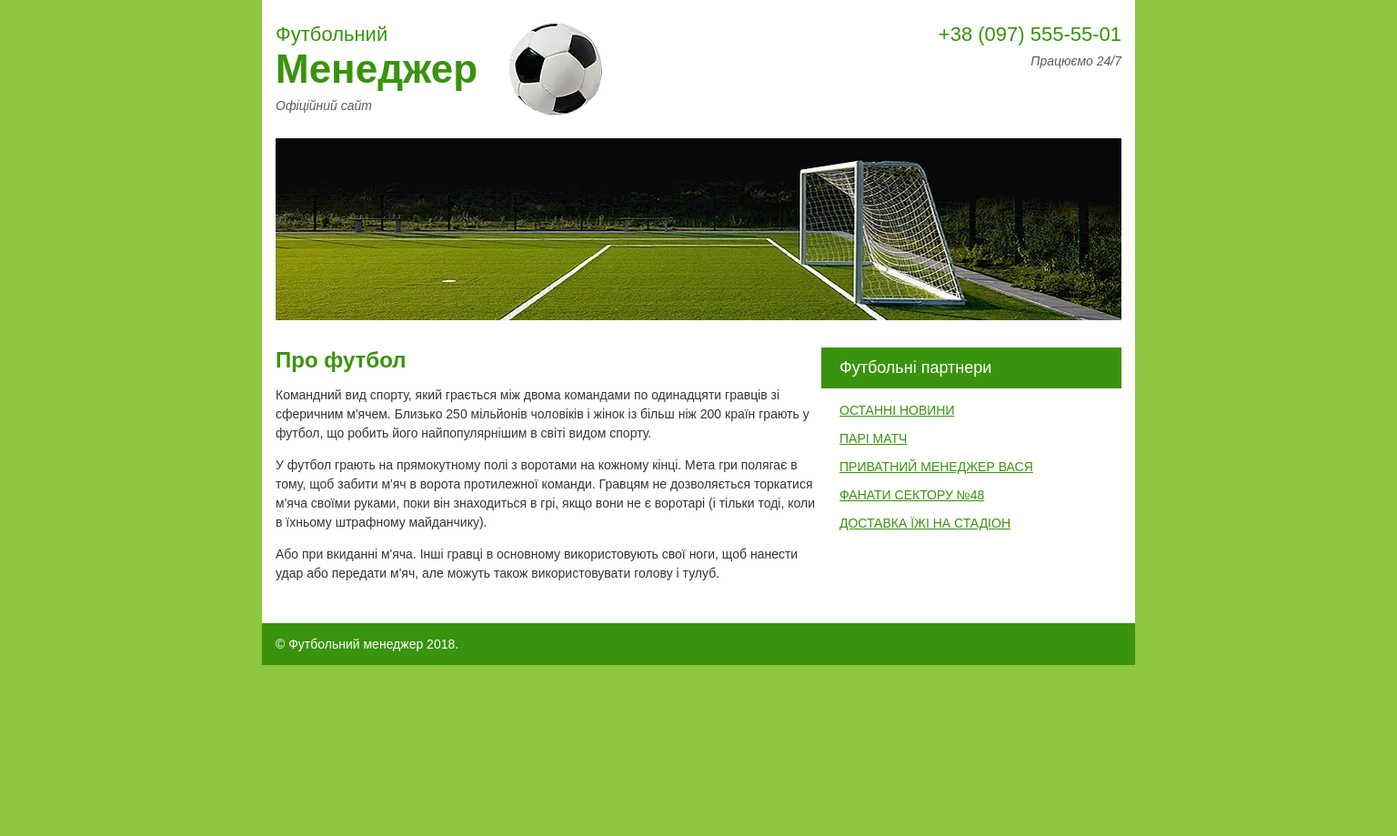
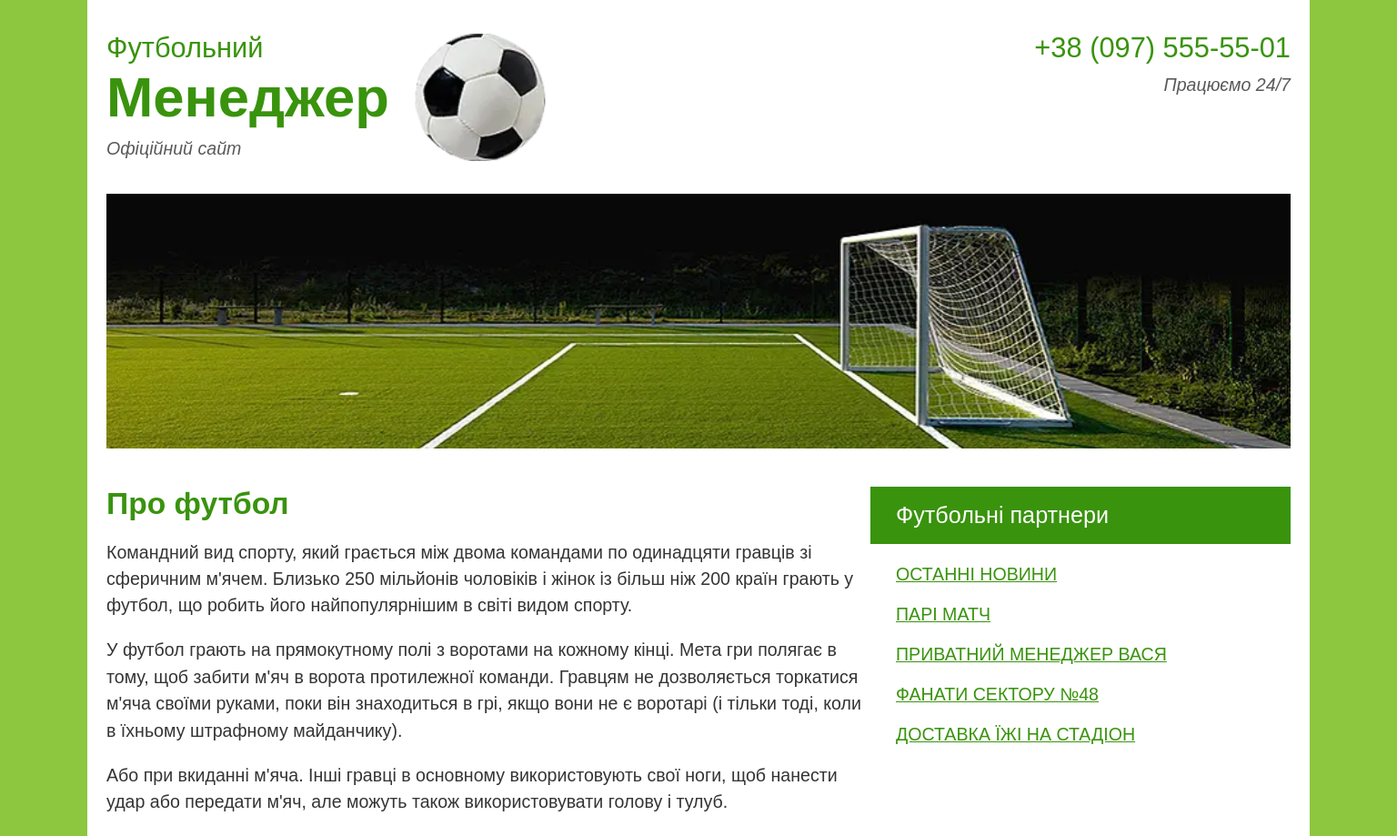
Before and after one commit to DYevheniia/footballmanager, a plain HTML site: page index.html in a window 1536 px wide. Shown: the top 919 px of the page at 91% size. Before the commit the page ends 800 px from the top, so only its background shows below. Drawn offline with Linux system fonts and the light colour scheme.

Commit message:
adaptive

```diff
--- a/css/style.css
+++ b/css/style.css
@@ -183,6 +183,7 @@ footer p{
 
 }
 
+
 @media screen and (min-width:625px){
     header{
         justify-content: space-between;
@@ -199,3 +200,22 @@ footer p{
         background-color: transparent;
     }
 }
+
+@media screen and (min-width:1300px){
+    html{
+        font-size: 1.4px;
+    }
+
+    .logo img{
+        transform: scale(1.4);
+    }
+}
+
+@media screen and (min-width:1700px){
+    html{
+        font-size: 1.6px;
+    }
+    .logo img{
+        transform: scale(1.6);
+    }
+}
```
